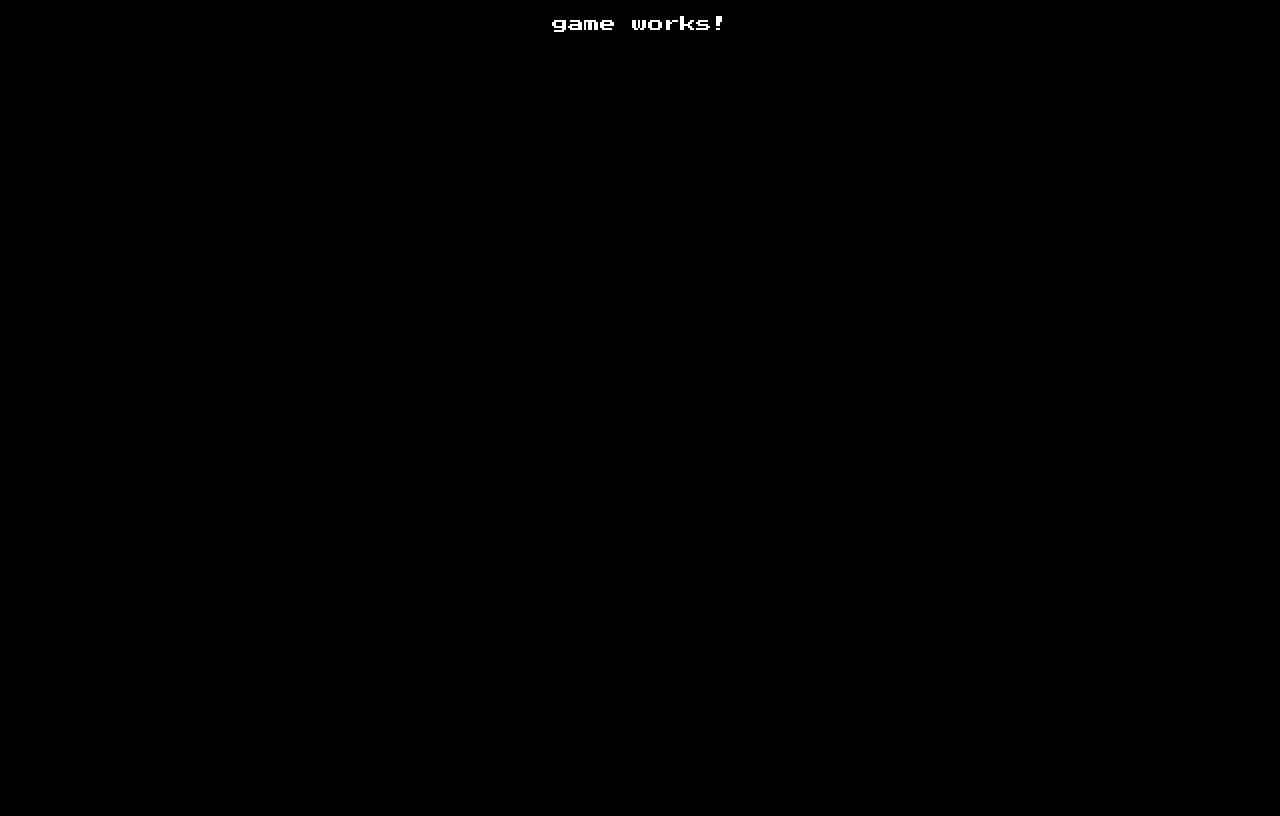
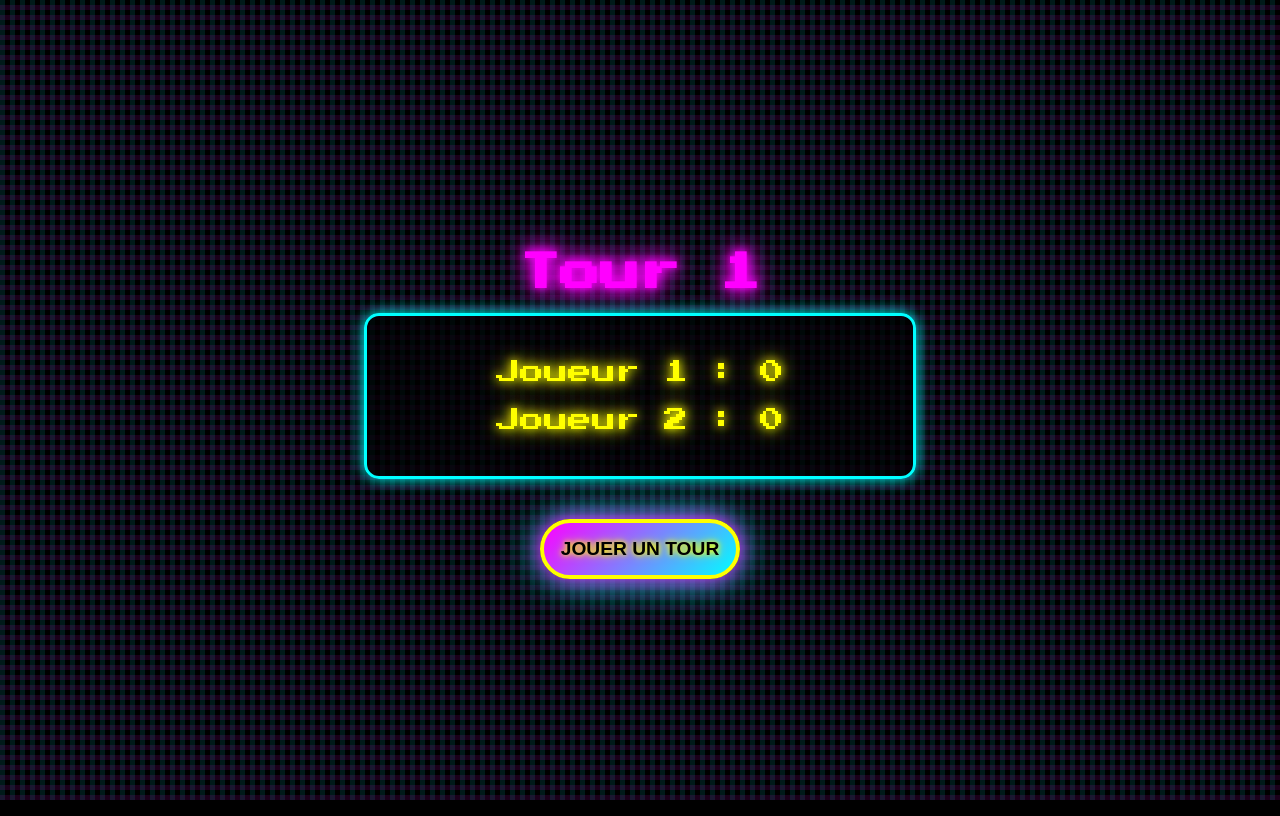
Before and after one commit to QuentinDuret/battle-game, an Angular app: page /game in a window 1280 px wide. Built offline with nearby package versions, Linux system fonts and the light colour scheme.

Commit message:
played game

```diff
--- a/src/app/page/game/game.component.html
+++ b/src/app/page/game/game.component.html
@@ -1 +1,21 @@
-<p>game works!</p>
+<div class="arcade-background"></div>
+
+<div *ngIf="!gameState.winner" class="arcade-game-container">
+
+      <h1 class="arcade-game-title">Tour {{ gameState.currentTurn + 1 }}</h1>
+      <div class="arcade-score">
+        <p>{{ gameState.players[0].name }} : {{ gameState.players[0].score }}</p>
+        <p>{{ gameState.players[1].name }} : {{ gameState.players[1].score }}</p>
+      </div>
+
+      <div *ngIf="gameState.playedCards.length" class="arcade-played-cards">
+        <p>Cartes jouées : {{ gameState.playedCards[0] }} vs {{ gameState.playedCards[1] }}</p>
+      </div>
+      <button class="arcade-button" (click)="playTurn()">Jouer un tour</button>
+    </div>
+
+    <div *ngIf="gameState.winner">
+      <h2 class="arcade-winner">Le gagnant est : {{ gameState.winner }}</h2>
+      <button class="arcade-button" (click)="restartGame()">Rejouer</button>
+
+  </div>
--- a/src/app/page/game/game.component.scss
+++ b/src/app/page/game/game.component.scss
@@ -0,0 +1,44 @@
+.arcade-game-container {
+    display: flex;
+    flex-direction: column;
+    align-items: center;
+    justify-content: center;
+    height: 100vh;
+    color: #ffff00;
+    text-shadow: 0 0 10px #ffff00, 0 0 20px #ffff00;
+    font-family: 'Press Start 2P', cursive;
+  }
+
+
+  .arcade-game-title {
+    font-size: 2.5rem;
+    margin-bottom: 20px;
+    text-align: center;
+    color: #ff00ff;
+    text-shadow: 0 0 10px #ff00ff, 0 0 20px #ff00ff, 0 0 30px #ff00ff;
+  }
+
+  .arcade-score {
+    font-size: 1.5rem;
+    background: rgba(0, 0, 0, 0.7);
+    border: 3px solid #00ffff;
+    padding: 20px;
+    border-radius: 15px;
+    box-shadow: 0 0 15px #00ffff;
+    margin-bottom: 30px;
+    text-align: center;
+    width: 40%;
+  }
+
+  .arcade-played-cards {
+    font-size: 1.5rem;
+    margin: 20px 0;
+    color: #ffff00;
+  }
+
+  .arcade-winner {
+    font-size: 2rem;
+    margin: 20px 0;
+    color: #ff00ff;
+    text-shadow: 0 0 10px #ff00ff, 0 0 20px #ff00ff;
+  }
--- a/src/app/page/game/game.component.ts
+++ b/src/app/page/game/game.component.ts
@@ -1,12 +1,48 @@
-import { Component } from '@angular/core';
+import { NgIf } from '@angular/common';
+import { Component, OnInit } from '@angular/core';
+import { GameState, Score } from '../../shared/model/game.model';
+import { ApiService } from '../../shared/service/api.service';
+import { GameService } from '../../shared/service/game.service';
 
 @Component({
   selector: 'app-game',
   standalone: true,
-  imports: [],
+  imports: [NgIf],
   templateUrl: './game.component.html',
   styleUrl: './game.component.scss'
 })
-export class GameComponent {
+export class GameComponent implements OnInit {
+  gameState!: GameState;
 
+  constructor(private apiService: ApiService, private gameService: GameService) {}
+
+  ngOnInit(): void {
+    this.startNewGame();
+  }
+
+  startNewGame(): void {
+    this.gameState = this.gameService.initializeGame({name :'Joueur 1', id: 1 }, {name :'Joueur 2', id: 2 });
+  }
+
+  playTurn(): void {
+    this.gameState = this.gameService.playTurn(this.gameState);
+
+    // Si le jeu est terminé, sauvegarder les résultats
+    if (this.gameState.winner) {
+      this.saveGameResult();
+    }
+  }
+
+  saveGameResult(): void {
+    const { players, winner } = this.gameState;
+    let score: Score[] = [];
+    score.push({ playerId: players[0].id, score: players[0].score });
+    score.push({ playerId: players[1].id, score: players[1].score });
+    this.apiService.postGame(score).subscribe(() => {
+    });
+  }
+
+  restartGame(): void {
+    this.startNewGame();
+  }
 }
--- a/src/app/page/home/home.component.scss
+++ b/src/app/page/home/home.component.scss
@@ -1,35 +1,4 @@
-.arcade-background {
-  position: absolute;
-  top: 0;
-  left: 0;
-  width: 100%;
-  height: 100%;
-  background: repeating-linear-gradient(
-      0deg,
-      rgba(255, 0, 255, 0.1) 0px,
-      rgba(255, 0, 255, 0.1) 5px,
-      transparent 5px,
-      transparent 10px
-    ),
-    repeating-linear-gradient(
-      90deg,
-      rgba(0, 255, 255, 0.1) 0px,
-      rgba(0, 255, 255, 0.1) 5px,
-      transparent 5px,
-      transparent 10px
-    );
-  animation: neon-grid 5s linear infinite;
-  z-index: -1;
-}
 
-@keyframes neon-grid {
-  0% {
-    background-position: 0 0;
-  }
-  100% {
-    background-position: 10px 10px;
-  }
-}
 
 .arcade-content {
   display: flex;
@@ -129,30 +98,3 @@
   justify-content: center;
   margin-top: 100px;
 }
-
-.arcade-button {
-  font-family: "Press Start 2P", sans-serif;
-  width: 150px;
-  height: 150px;
-  background: linear-gradient(135deg, #FF00FF, #00FFFF);
-  border: 5px solid #FFFF00;
-  border-radius: 50%;
-  color: #000000;
-  font-size: 1.5rem;
-  font-weight: bold;
-  text-transform: uppercase;
-  cursor: pointer;
-  text-shadow: 0 0 5px #FFFF00, 0 0 10px #FFFF00;
-  box-shadow: 0 0 20px #FF00FF, 0 0 40px #00FFFF;
-  transition: transform 0.2s ease, box-shadow 0.2s ease;
-}
-
-.arcade-button:hover {
-  transform: scale(1.1);
-  box-shadow: 0 0 40px #FF00FF, 0 0 60px #00FFFF;
-}
-
-.arcade-button:active {
-  transform: scale(0.95);
-  box-shadow: 0 0 20px #FFFF00, 0 0 30px #FFFF00;
-}
--- a/src/app/shared/service/api.service.ts
+++ b/src/app/shared/service/api.service.ts
@@ -1,6 +1,6 @@
 import { HttpClient } from '@angular/common/http';
 import { Injectable } from '@angular/core';
-import { Game } from '../model/game.model';
+import { Game, Score } from '../model/game.model';
 
 @Injectable({
   providedIn: 'root'
@@ -17,4 +17,8 @@ export class ApiService {
   getGames() {
     return this.http.get<Game[]>(`${this.apiUrl}/games`);
   }
+
+  postGame(score: Score[]) {
+    return this.http.post<any>(`${this.apiUrl}/games`, score);
+  }
 }
--- /dev/null
+++ b/src/app/shared/service/game.service.ts
@@ -0,0 +1,68 @@
+import { Injectable } from '@angular/core';
+import { GameState } from '../model/game.model';
+
+@Injectable({
+  providedIn: 'root'
+})
+export class GameService {
+
+  constructor() { }
+
+  initializeGame(player1 : {name: string, id: number}, player2: {name: string, id: number}): GameState {
+    const deck = this.shuffleDeck(Array.from({ length: 52 }, (_, i) => i + 1));
+    const mid = Math.floor(deck.length / 2);
+
+    console.log(deck);
+    console.log({
+      players: [
+        { name: player1.name, id: player1.id, deck: deck.slice(0, mid), score: 0 },
+        { name: player2.name, id: player2.id, deck: deck.slice(mid), score: 0 },
+      ],
+      currentTurn: 0,
+      playedCards: [],
+    });
+    return {
+      players: [
+        { name: player1.name, id: player1.id, deck: deck.slice(0, mid), score: 0 },
+        { name: player2.name, id: player2.id, deck: deck.slice(mid), score: 0 },
+      ],
+      currentTurn: 0,
+      playedCards: [],
+    };
+  }
+
+  shuffleDeck(deck: number[]): number[] {
+    for (let i = deck.length - 1; i > 0; i--) {
+      const j = Math.floor(Math.random() * (i + 1));
+      [deck[i], deck[j]] = [deck[j], deck[i]];
+    }
+    return deck;
+  }
+
+  playTurn(gameState: GameState): GameState {
+    const [player1, player2] = gameState.players;
+
+    if (player1.deck.length === 0 || player2.deck.length === 0) {
+      gameState.winner =
+        player1.score > player2.score
+          ? player1.name
+          : player2.score > player1.score
+          ? player2.name
+          : "Égalité";
+      return gameState;
+    }
+
+    const card1 = player1.deck.shift()!;
+    const card2 = player2.deck.shift()!;
+
+    gameState.playedCards = [card1, card2];
+    if (card1 > card2) {
+      player1.score++;
+    } else if (card2 > card1) {
+      player2.score++;
+    }
+    console.log("gameState", gameState);
+    gameState.currentTurn++;
+    return gameState;
+  }
+}
--- a/src/styles.scss
+++ b/src/styles.scss
@@ -5,3 +5,63 @@ body {
     text-align: center;
 
   }
+
+  .arcade-background {
+    position: absolute;
+    top: 0;
+    left: 0;
+    width: 100%;
+    height: 100%;
+    background: repeating-linear-gradient(
+        0deg,
+        rgba(255, 0, 255, 0.1) 0px,
+        rgba(255, 0, 255, 0.1) 5px,
+        transparent 5px,
+        transparent 10px
+      ),
+      repeating-linear-gradient(
+        90deg,
+        rgba(0, 255, 255, 0.1) 0px,
+        rgba(0, 255, 255, 0.1) 5px,
+        transparent 5px,
+        transparent 10px
+      );
+    animation: neon-grid 5s linear infinite;
+    z-index: -1;
+  }
+
+  @keyframes neon-grid {
+    0% {
+      background-position: 0 0;
+    }
+    100% {
+      background-position: 10px 10px;
+    }
+  }
+
+  .arcade-button {
+    width: 200px;
+    padding: 15px;
+    font-size: 1.2rem;
+    font-weight: bold;
+    text-transform: uppercase;
+    color: #000;
+    background: linear-gradient(135deg, #ff00ff, #00ffff);
+    border: 4px solid #ffff00;
+    border-radius: 50px;
+    cursor: pointer;
+    text-shadow: 0 0 5px #ffff00, 0 0 10px #ffff00;
+    box-shadow: 0 0 20px #ff00ff, 0 0 40px #00ffff;
+    transition: transform 0.2s ease, box-shadow 0.2s ease;
+    margin: 10px 0;
+  }
+
+  .arcade-button:hover {
+    transform: scale(1.1);
+    box-shadow: 0 0 40px #FF00FF, 0 0 60px #00FFFF;
+  }
+
+  .arcade-button:active {
+    transform: scale(0.95);
+    box-shadow: 0 0 20px #FFFF00, 0 0 30px #FFFF00;
+  }
```
Also changed, not shown: src/app/page/home/home.component.html (+0 -8 lines), src/app/shared/model/game.model.ts (+14 -0 lines), 1 other file (tests, documents, lock files or other folders).
